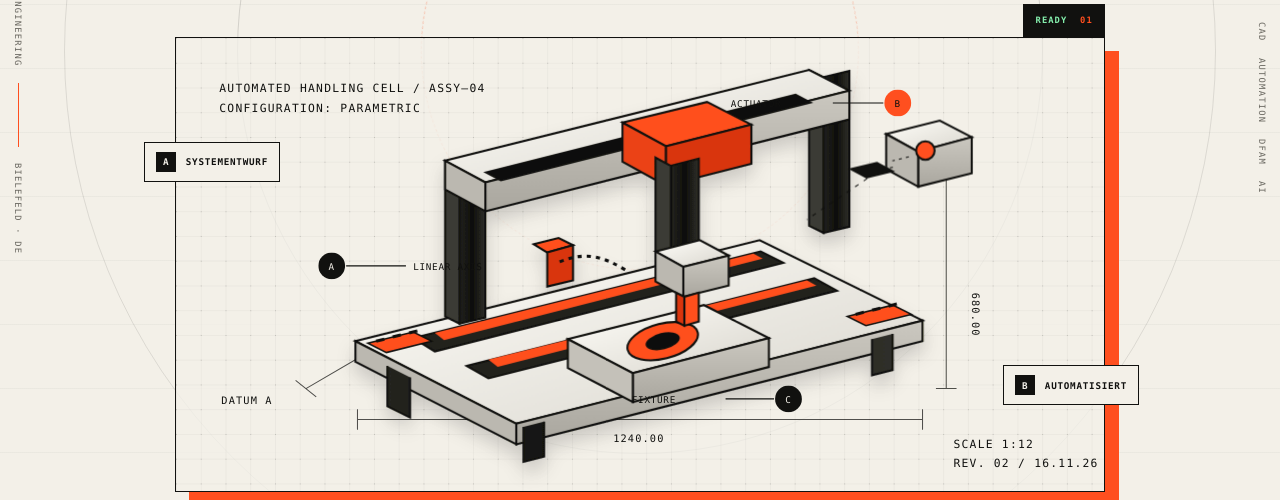
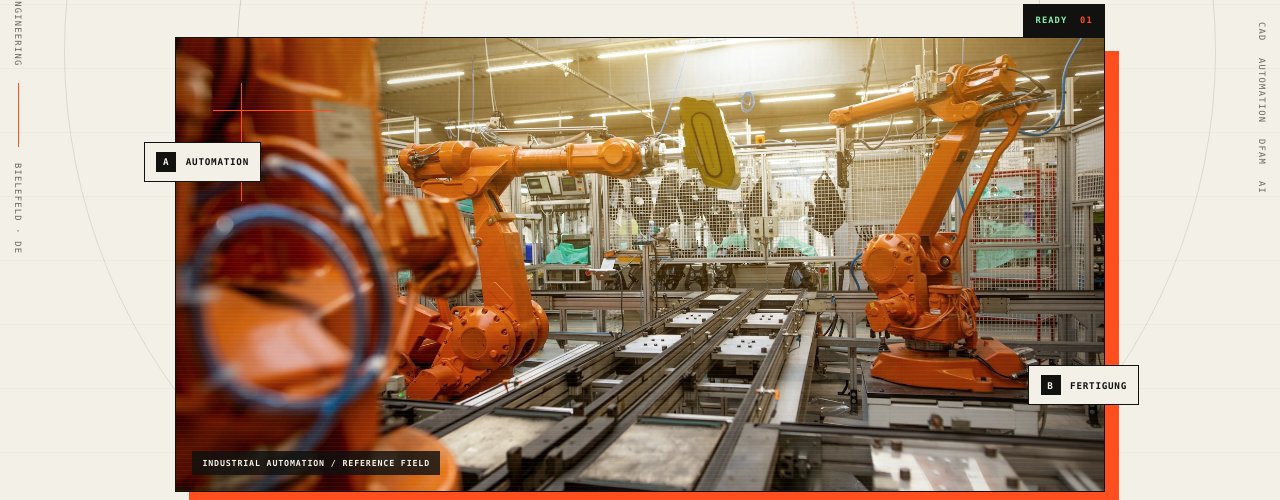
Before and after one commit to heku-fahrzeugbau/kollmeier-systems, an Astro site: page / in a window 1280 px wide. Shown: the part 452-952 px from the top of the page. Built offline with nearby package versions, Linux system fonts and the light colour scheme; Astro itself is replaced by a stand-in of ours.

Commit message:
refactor: use licensed industrial hero image

```diff
--- /dev/null
+++ b/ASSET-CREDITS.md
@@ -0,0 +1,9 @@
+# Asset credits
+
+## Industrial robotics hero image
+
+- Photo: [Simon Kadula](https://unsplash.com/@simonkadula)
+- Source: [Unsplash](https://unsplash.com/photos/8gr6bObQLOI)
+- License: [Unsplash License](https://unsplash.com/license)
+- Local file: `public/images/industrial-robotics.jpg`
+- Usage: Cropped responsively and color-adjusted with CSS; no generative modification.
--- a/src/components/EngineeringAssembly.astro
+++ /dev/null
@@ -1,142 +0,0 @@
-<svg viewBox="0 0 900 440" role="img" aria-labelledby="assembly-title assembly-description">
-  <title id="assembly-title">Isometrische technische Anlagenvisualisierung</title>
-  <desc id="assembly-description">Konstruktionsdarstellung einer automatisierten Handhabungsstation mit Grundrahmen, Linearachsen, Sensorik und Werkzeugkopf.</desc>
-  <defs>
-    <pattern id="assembly-grid" width="24" height="24" patternUnits="userSpaceOnUse">
-      <path d="M24 0H0V24" fill="none" stroke="currentColor" stroke-width=".5" opacity=".14" />
-      <circle cx="0" cy="0" r="1" fill="currentColor" opacity=".22" />
-    </pattern>
-    <linearGradient id="metal-top" x1="0" y1="0" x2="1" y2="1">
-      <stop stop-color="#fffef9" /><stop offset="1" stop-color="#d9d6ce" />
-    </linearGradient>
-    <linearGradient id="metal-side" x1="0" x2="0" y1="0" y2="1">
-      <stop stop-color="#cbc8c0" /><stop offset="1" stop-color="#aaa79f" />
-    </linearGradient>
-    <linearGradient id="dark-metal" x1="0" x2="1">
-      <stop stop-color="#252520" /><stop offset=".5" stop-color="#0d0d0b" /><stop offset="1" stop-color="#30302a" />
-    </linearGradient>
-    <filter id="assembly-shadow" x="-30%" y="-30%" width="160%" height="180%">
-      <feDropShadow dx="0" dy="10" stdDeviation="9" flood-color="#11110f" flood-opacity=".16" />
-    </filter>
-  </defs>
-
-  <rect width="900" height="440" fill="url(#assembly-grid)" />
-
-  <g class="assembly-notes" fill="currentColor">
-    <text x="42" y="52">AUTOMATED HANDLING CELL / ASSY—04</text>
-    <text x="42" y="72">CONFIGURATION: PARAMETRIC</text>
-    <text x="754" y="398">SCALE 1:12</text>
-    <text x="754" y="416">REV. 02 / 16.11.26</text>
-  </g>
-
-  <g class="assembly-dimensions" fill="none" stroke="currentColor">
-    <path d="M176 370h548M176 360v20M724 360v20" />
-    <path d="M747 129v211M737 129h20M737 340h20" />
-    <path d="M126 340l60-35M116 332l20 16" />
-  </g>
-  <g class="assembly-dimension-copy" fill="currentColor">
-    <text x="424" y="392">1240.00</text>
-    <text x="772" y="247" transform="rotate(90 772 247)">680.00</text>
-    <text x="44" y="355">DATUM A</text>
-  </g>
-
-  <g class="assembly-machine" filter="url(#assembly-shadow)">
-    <!-- Grundrahmen -->
-    <path d="M174 294 566 196 724 274 330 374z" fill="url(#metal-top)" stroke="currentColor" stroke-width="2" />
-    <path d="M330 374v20l394-100v-20z" fill="url(#metal-side)" stroke="currentColor" stroke-width="2" />
-    <path d="M174 294v20l156 80v-20z" fill="#bbb8b0" stroke="currentColor" stroke-width="2" />
-
-    <!-- Füße -->
-    <path d="M205 318v39l22 11v-39M337 377v34l20-5v-34M675 292v35l20-5v-35" fill="url(#dark-metal)" stroke="currentColor" stroke-width="2" />
-
-    <!-- Linearschienen -->
-    <path d="m230 291 337-84 22 11-338 86z" fill="#22221e" stroke="currentColor" stroke-width="2" />
-    <path d="m282 318 337-85 22 12-338 85z" fill="#22221e" stroke="currentColor" stroke-width="2" />
-    <path d="m251 286 309-77 9 5-309 79zM303 312l309-77 9 5-309 79z" fill="#ff4f1f" />
-
-    <!-- Werkstückträger -->
-    <path d="m380 292 132-33 63 32-132 34z" fill="url(#metal-top)" stroke="currentColor" stroke-width="2" />
-    <path d="m443 325v28l132-34v-28z" fill="url(#metal-side)" stroke="currentColor" stroke-width="2" />
-    <path d="m380 292v28l63 33v-28z" fill="#c4c1b9" stroke="currentColor" stroke-width="2" />
-    <ellipse cx="472" cy="294" rx="35" ry="17" fill="#ff4f1f" stroke="currentColor" stroke-width="2" transform="rotate(-14 472 294)" />
-    <ellipse cx="472" cy="294" rx="17" ry="8" fill="#11110f" transform="rotate(-14 472 294)" />
-
-    <!-- Portalständer -->
-    <path d="m275 277 25-6v-151l-25 6z" fill="url(#dark-metal)" stroke="currentColor" stroke-width="2" />
-    <path d="m275 126-14-7v151l14 7z" fill="#3b3b34" stroke="currentColor" stroke-width="2" />
-    <path d="m628 189 25-6V32l-25 6z" fill="url(#dark-metal)" stroke="currentColor" stroke-width="2" />
-    <path d="m628 38-14-7v151l14 7z" fill="#3b3b34" stroke="currentColor" stroke-width="2" />
-
-    <!-- Portalbrücke -->
-    <path d="m261 119 353-88 39 20-353 89z" fill="url(#metal-top)" stroke="currentColor" stroke-width="2" />
-    <path d="m300 140v28l353-89V51z" fill="url(#metal-side)" stroke="currentColor" stroke-width="2" />
-    <path d="m261 119v28l39 21v-28z" fill="#bbb8b0" stroke="currentColor" stroke-width="2" />
-    <path d="m298 130 303-76 17 9-303 76z" fill="#11110f" />
-
-    <!-- Schlitten und Z-Achse -->
-    <g class="assembly-carriage">
-      <path d="m433 82 82-20 43 22-83 21z" fill="#ff4f1f" stroke="currentColor" stroke-width="2" />
-      <path d="m475 105v38l83-21V84z" fill="#d9350a" stroke="currentColor" stroke-width="2" />
-      <path d="m433 82v38l42 23v-38z" fill="#eb4317" stroke="currentColor" stroke-width="2" />
-      <path d="m480 124 27-7v91l-27 7z" fill="url(#dark-metal)" stroke="currentColor" stroke-width="2" />
-      <path d="m480 124-15-8v91l15 8z" fill="#3b3b34" stroke="currentColor" stroke-width="2" />
-      <path d="m465 207 43-11 28 15-44 11z" fill="url(#metal-top)" stroke="currentColor" stroke-width="2" />
-      <path d="m492 222v29l44-11v-29z" fill="url(#metal-side)" stroke="currentColor" stroke-width="2" />
-      <path d="m465 207v29l27 15v-29z" fill="#bbb8b0" stroke="currentColor" stroke-width="2" />
-      <path d="m493 251 14-4v28l-14 4z" fill="#ff4f1f" stroke="currentColor" stroke-width="2" />
-      <path d="m493 251-8-4v28l8 4z" fill="#d9350a" stroke="currentColor" stroke-width="2" />
-    </g>
-
-    <!-- Sensor und Kabel -->
-    <path d="m347 200 24-6 14 7-25 7z" fill="#ff4f1f" stroke="currentColor" stroke-width="2" />
-    <path d="m360 208v33l25-6v-34z" fill="#d9350a" stroke="currentColor" stroke-width="2" />
-    <path d="M372 217c28-11 43-4 64 8" fill="none" stroke="#11110f" stroke-width="3" stroke-dasharray="4 5" />
-
-    <!-- Sicherheitsmarkierungen -->
-    <path d="m186 296 44-11 18 9-44 11zM651 270l44-11 18 9-44 11z" fill="#ff4f1f" stroke="currentColor" stroke-width="1.5" />
-    <path d="m194 294 8-2m8-2 8-2m8-2 8-2M659 268l8-2m8-2 8-2m8-2 8-2" stroke="#11110f" stroke-width="3" />
-  </g>
-
-  <!-- Explosionsdarstellung eines Aktuators -->
-  <g class="assembly-exploded" stroke="currentColor">
-    <path d="M682 128 607 179" fill="none" stroke-dasharray="4 6" />
-    <path d="m684 96 52-13 31 16-52 14z" fill="url(#metal-top)" stroke-width="2" />
-    <path d="m715 113v34l52-13V99z" fill="url(#metal-side)" stroke-width="2" />
-    <path d="m684 96v34l31 17v-34z" fill="#bbb8b0" stroke-width="2" />
-    <circle cx="722" cy="112" r="9" fill="#ff4f1f" stroke-width="2" />
-    <path d="m650 130 25-6 15 8-25 6z" fill="#11110f" stroke-width="2" />
-    <path d="M674 132l17-4M706 118l-16 4" fill="none" stroke-width="1" stroke-dasharray="3 4" />
-  </g>
-
-  <g class="assembly-callouts" font-family="var(--mono)">
-    <g transform="translate(151 221)"><circle r="13" fill="#11110f" /><text x="0" y="4" text-anchor="middle" fill="#f3f0e8">A</text><path d="M14 0h58" stroke="currentColor" /><text x="79" y="4" fill="currentColor">LINEAR AXIS</text></g>
-    <g transform="translate(700 63)"><circle r="13" fill="#ff4f1f" /><text x="0" y="4" text-anchor="middle" fill="#11110f">B</text><path d="M-14 0h-49" stroke="currentColor" /><text x="-162" y="4" fill="currentColor">ACTUATOR</text></g>
-    <g transform="translate(594 350)"><circle r="13" fill="#11110f" /><text x="0" y="4" text-anchor="middle" fill="#f3f0e8">C</text><path d="M-14 0h-47" stroke="currentColor" /><text x="-152" y="4" fill="currentColor">FIXTURE</text></g>
-  </g>
-</svg>
-
-<style>
-  .assembly-notes,
-  .assembly-dimension-copy { font: 500 11px var(--mono); letter-spacing: .11em; }
-  .assembly-dimension-copy { font-size: 10px; }
-  .assembly-dimensions { stroke-width: 1; opacity: .72; }
-  .assembly-machine { transform-origin: 450px 245px; }
-  .assembly-carriage { animation: carriage-cycle 7s var(--ease-in-out) infinite; }
-  .assembly-exploded { animation: exploded-float 5s var(--ease-in-out) infinite; }
-  .assembly-callouts { font-size: 9px; letter-spacing: .08em; }
-
-  @keyframes carriage-cycle {
-    0%, 18%, 82%, 100% { transform: translate(0); }
-    42%, 58% { transform: translate(34px, -8px); }
-  }
-
-  @keyframes exploded-float {
-    0%, 100% { transform: translate(0); }
-    50% { transform: translate(5px, -3px); }
-  }
-
-  @media (prefers-reduced-motion: reduce) {
-    .assembly-carriage,
-    .assembly-exploded { animation: none; }
-  }
-</style>
--- a/src/pages/index.astro
+++ b/src/pages/index.astro
@@ -1,6 +1,5 @@
 ---
 import Layout from '../layouts/Layout.astro'
-import EngineeringAssembly from '../components/EngineeringAssembly.astro'
 
 const services = [
   { number: '01', title: 'CAD & Konstruktion', text: 'Fertigungsgerechte Bauteile, Baugruppen und Sonderlösungen — parametrisch aufgebaut, nachvollziehbar dokumentiert und auf die reale Produktion ausgerichtet.', meta: ['SolidWorks', 'Fusion 360', 'DFAM'], code: 'CAD.01' },
@@ -50,12 +49,22 @@ const process = [
           </div>
         </div>
 
-        <div class="hero-machine enter" style="--delay: 220ms" data-machine aria-hidden="true">
-          <EngineeringAssembly />
-          <div class="machine-label machine-label--a"><span>A</span> Systementwurf</div>
-          <div class="machine-label machine-label--b"><span>B</span> Automatisiert</div>
+        <figure class="hero-machine enter" style="--delay: 220ms" data-machine>
+          <img
+            src="/images/industrial-robotics.jpg"
+            width="1800"
+            height="1200"
+            alt="Orange Industrieroboter an einer automatisierten Fertigungslinie"
+            loading="eager"
+            decoding="async"
+            fetchpriority="high"
+          />
+          <div class="machine-scan" aria-hidden="true"></div>
+          <div class="machine-label machine-label--a"><span>A</span> Automation</div>
+          <div class="machine-label machine-label--b"><span>B</span> Fertigung</div>
           <div class="machine-readout"><span>READY</span><b>01</b></div>
-        </div>
+          <figcaption>Industrial automation / reference field</figcaption>
+        </figure>
 
         <div class="hero-credentials enter" style="--delay: 300ms" aria-label="Qualifikationen"><span>M.Sc. Wirtschaftsingenieurwesen</span><span>B.Eng. Elektrotechnik</span><span>Zertifizierter KI-Manager</span></div>
       </div>
--- a/src/styles/global.css
+++ b/src/styles/global.css
@@ -72,13 +72,19 @@ img, svg { display: block; max-width: 100%; }
 .button { min-height: 52px; display: inline-flex; align-items: center; justify-content: center; gap: 1.2rem; padding: .9rem 1.15rem; border: 1px solid var(--ink); font: 700 .66rem/1.1 var(--mono); letter-spacing: .08em; text-transform: uppercase; cursor: pointer; transition: transform 140ms var(--ease-out), color 150ms ease, background-color 150ms ease, border-color 150ms ease; }
 .button--primary { color: var(--paper); background: var(--ink); white-space: nowrap; }
 .button span { color: var(--signal); font-size: 1rem; }
-.hero-machine { --mx: 0px; --my: 0px; position: relative; width: min(930px, 76vw); margin: clamp(2.5rem, 5vh, 4rem) auto 0; color: var(--ink); border: 1px solid var(--ink); background: rgba(243,240,232,.78); transform: translate3d(var(--mx), var(--my), 0); transition: transform 350ms var(--ease-out); box-shadow: 14px 14px 0 var(--signal); }
-.hero-machine svg { width: 100%; }
-.machine-label { position: absolute; display: flex; align-items: center; gap: .6rem; padding: .55rem .7rem; border: 1px solid var(--ink); background: var(--paper); font: 600 .58rem/1 var(--mono); text-transform: uppercase; letter-spacing: .08em; }
+.hero-machine { --mx: 0px; --my: 0px; position: relative; width: min(930px, 76vw); margin: clamp(2.5rem, 5vh, 4rem) auto 0; color: var(--ink); border: 1px solid var(--ink); background: var(--ink); transform: translate3d(var(--mx), var(--my), 0); transition: transform 350ms var(--ease-out); box-shadow: 14px 14px 0 var(--signal); overflow: visible; }
+.hero-machine img { width: 100%; aspect-ratio: 900 / 440; object-fit: cover; object-position: center 55%; filter: saturate(.82) contrast(1.06); }
+.hero-machine::after { content: ""; position: absolute; inset: 0; pointer-events: none; background: linear-gradient(115deg, rgba(17,17,15,.14), transparent 35%, transparent 70%, rgba(17,17,15,.18)), repeating-linear-gradient(0deg, rgba(255,255,255,.035) 0 1px, transparent 1px 4px); }
+.machine-scan { position: absolute; z-index: 1; inset: 0; pointer-events: none; overflow: hidden; }
+.machine-scan::before, .machine-scan::after { content: ""; position: absolute; background: var(--signal); }
+.machine-scan::before { left: 7%; top: 10%; width: 1px; height: 26%; }
+.machine-scan::after { left: 4%; top: 16%; width: 13%; height: 1px; }
+.hero-machine figcaption { position: absolute; z-index: 2; left: 1rem; bottom: 1rem; margin: 0; padding: .5rem .65rem; color: var(--paper); background: rgba(17,17,15,.82); font: 600 .52rem/1 var(--mono); text-transform: uppercase; letter-spacing: .1em; }
+.machine-label { position: absolute; z-index: 3; display: flex; align-items: center; gap: .6rem; padding: .55rem .7rem; border: 1px solid var(--ink); background: var(--paper); font: 600 .58rem/1 var(--mono); text-transform: uppercase; letter-spacing: .08em; }
 .machine-label span { display: grid; place-items: center; width: 20px; height: 20px; color: var(--paper); background: var(--ink); }
 .machine-label--a { left: -2rem; top: 23%; }
 .machine-label--b { right: -2.2rem; bottom: 19%; }
-.machine-readout { position: absolute; right: -1px; top: -34px; display: flex; align-items: center; gap: .8rem; height: 34px; padding-inline: .7rem; border: 1px solid var(--ink); background: var(--ink); color: var(--paper); font: 600 .55rem/1 var(--mono); letter-spacing: .12em; }
+.machine-readout { position: absolute; z-index: 3; right: -1px; top: -34px; display: flex; align-items: center; gap: .8rem; height: 34px; padding-inline: .7rem; border: 1px solid var(--ink); background: var(--ink); color: var(--paper); font: 600 .55rem/1 var(--mono); letter-spacing: .12em; }
 .machine-readout span { color: #85efad; }
 .machine-readout b { color: var(--signal); }
 .hero-credentials { display: flex; justify-content: center; gap: 0; margin-top: 2.8rem; }
```
Also changed, not shown: public/images/industrial-robotics.jpg (added).
